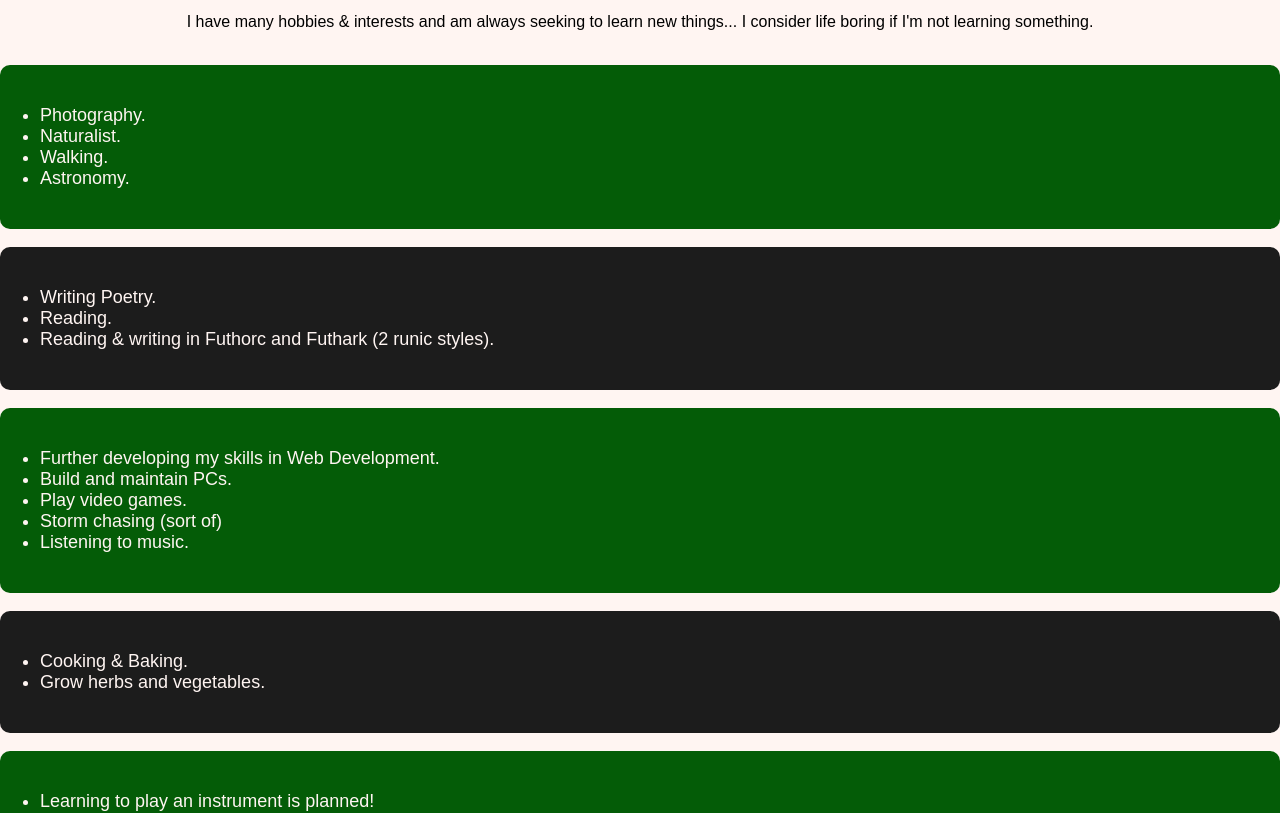
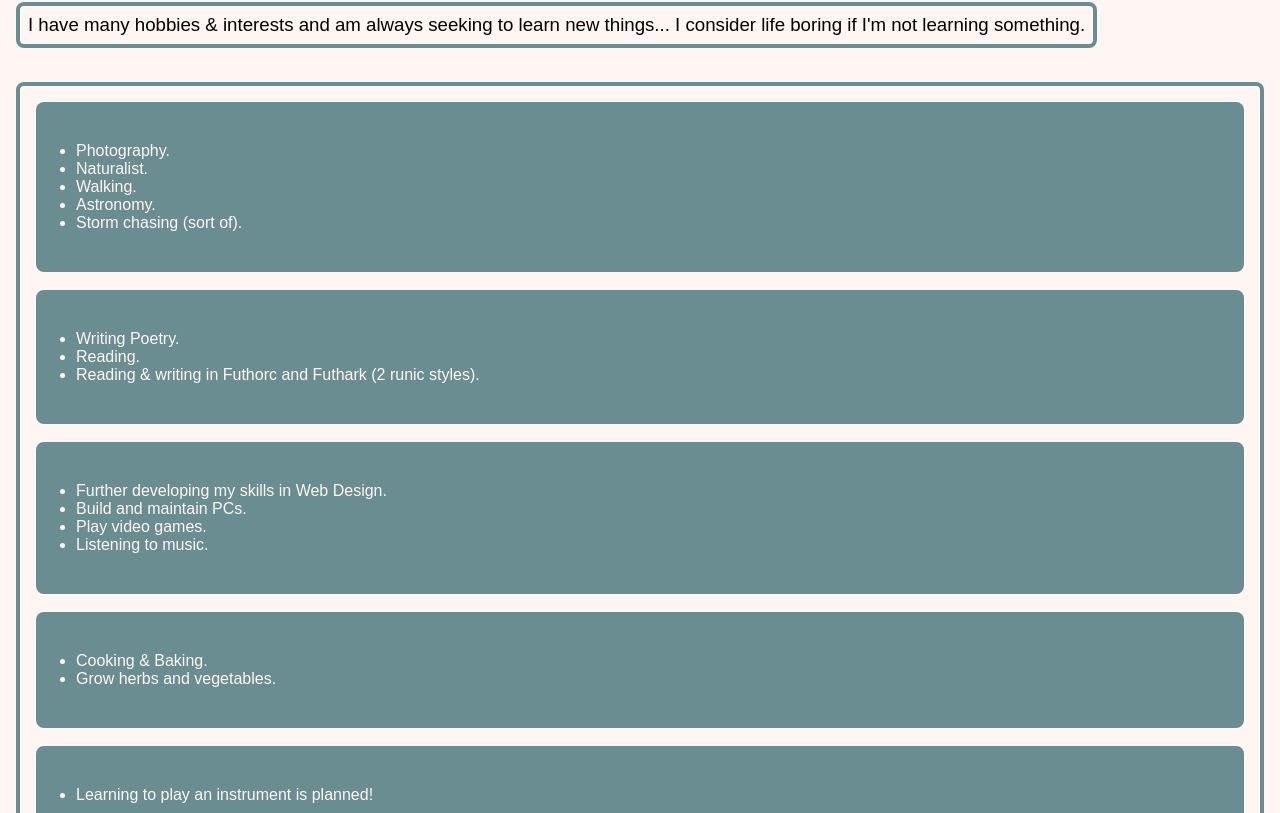
Before and after one commit to Keithav80/keith, a plain HTML site: page hobbies.html in a window 1280 px wide. Shown: the part 124-937 px from the top of the page. Drawn offline with Linux system fonts and the light colour scheme.

Commit message:
Theme now applied throughout

```diff
--- a/PStyles.css
+++ b/PStyles.css
@@ -14,13 +14,17 @@ html {
   font-family: Arial, Helvetica, sans-serif;
 }
 
+.main {
+  padding-top: 65px
+}
+
 nav {
   height: 60px;
   background-color: var(--color-1);
   display: flex;
   justify-content: flex-end;
   align-items: center;
-  position: sticky;
+  position: fixed;
   width: 100%;
 }
 
@@ -112,7 +116,7 @@ nav svg {
 }
 
 body {
-  background-color: #fff5f2;;
+  background-color: #fff5f2;
 }
 
 #progress {
@@ -167,16 +171,11 @@ body {
 #Past5 {
   border: 4px solid var(--accent-color);
   border-radius: 8px;
-  padding: 16px;
-  margin: 16px;
+  padding: 1rem;
+  margin: 1rem;
 }
 
-#body-text {
-  margin: 16px;
-  text-align: center;
-}
-
-#box-2 {
+#box-1 {
   border: 4px solid var(--accent-color);
   border-radius: 8px;
   display: flex;
@@ -210,9 +209,19 @@ h3 {
   padding: 40px;
 }
 
-.list {
-  flex: 1;
-  padding-right: 20px;
+#hobbies {
+  border: 4px solid var(--accent-color);
+  border-radius: 8px;
+  padding: 1rem;
+  margin: 1rem;
+}
+
+.container-1 {
+  border-radius: 8px;
+  background-color: var(--accent-color);
+  color: #fff5f2;
+  display: flex;
+  padding: 40px;
 }
 
 .cgcert {
@@ -222,11 +231,6 @@ h3 {
 .cgcert img {
   width: 150px;
   height: auto;
-}
-
-.list {
-  flex: 1;
-  padding-right: 20px;
 }
 
 .langs {
@@ -239,27 +243,3 @@ h3 {
   display: flex;
   width: 150px;
 }
-
-.container1 {
-  border-radius: 10px;
-  background-color: #045c07;
-  margin: auto;
-  color: #fff5f2;
-  display: flex;
-  align-items: center;
-  font-family: Arial, Helvetica, sans-serif;
-  font-size: 18px;
-  padding: 40px;
-}
-
-.container2 {
-  border-radius: 10px;
-  background-color: #1c1c1c;
-  margin: auto;
-  color: #fff5f2;
-  display: flex;
-  align-items: center;
-  font-family: Arial, Helvetica, sans-serif;
-  font-size: 18px;
-  padding: 40px;
-}
--- a/hobbies.html
+++ b/hobbies.html
@@ -50,71 +50,60 @@
 
     <div class="main">
       <h1>Hobbies & Interests</h1>
+      <div class="flex-container">
         <div id="body-text">
-      <p>
-        I have many hobbies & interests and am always seeking to learn new things... I consider life boring if I'm not learning something.
+          <div class="grid">
+            <p>I have many hobbies & interests and am always seeking to learn new things... I consider life boring if I'm not learning something.
             </p>
+          </div>
+        </div>
       </div>
       <br>
 
       <div id="hobbies">
-        <div class="container1">
-          <div class="list">
+        <div class="container-1">
           <ul>
           <li>Photography.</li>
           <li>Naturalist.</li>
           <li>Walking.</li>
           <li>Astronomy.</li>
-          </div>
+          <li>Storm chasing (sort of).</li>
         </div>
         <br>
 
-        <div id="hobbies">
-          <div class="container2">
-            <div class="list">
+          <div class="container-1">
             <ul>
             <li>Writing Poetry.</li>
             <li>Reading.</li>
             <li>Reading & writing in Futhorc and Futhark (2 runic styles).</li>
             </ul>
           </div>
+          <br>
+
+          <div class="container-1">
+            <ul>
+            <li>Further developing my skills in Web Design.</li>
+            <li>Build and maintain PCs.</li>
+            <li>Play video games.</li>
+            <li>Listening to music.</li>
+            </ul>
           </div>
           <br>
 
-        <div id="hobbies">
-          <div class="container1">
-            <div class="list">
-              <ul>
-              <li>Further developing my skills in Web Development.</li>
-              <li>Build and maintain PCs.</li>
-              <li>Play video games.</li>
-              <li>Storm chasing (sort of)</li>
-              <li>Listening to music.</li>
-              </ul>
-            </div>
-          </div>
-          <br>
-
-        <div id="hobbies">
-          <div class="container2">
-            <div class="list">
+          <div class="container-1">
             <ul>
             <li>Cooking & Baking.</li>
             <li>Grow herbs and vegetables.</li>
             </ul>
           </div>
-          </div>
           <br>
 
-        <div id="hobbies">
-          <div class="container1">
-            <div class="list">
+          <div class="container-1">
             <ul>
             <li>Learning to play an instrument is planned!</li>
             </ul>
           </div>
-          </div>
-          <br>
+
     </div>
   </main>
   </body>
```
Also changed, not shown: about.html (+1 -1 lines), goals.html (+3 -4 lines), index.html (+9 -14 lines). Lines whose indentation alone changed are shown as unchanged.
